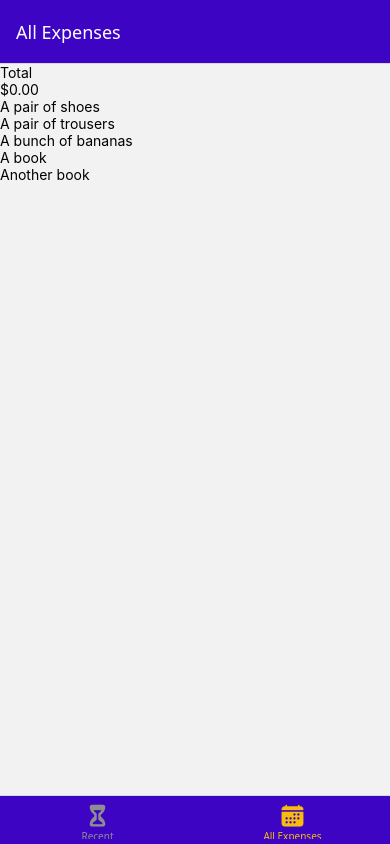
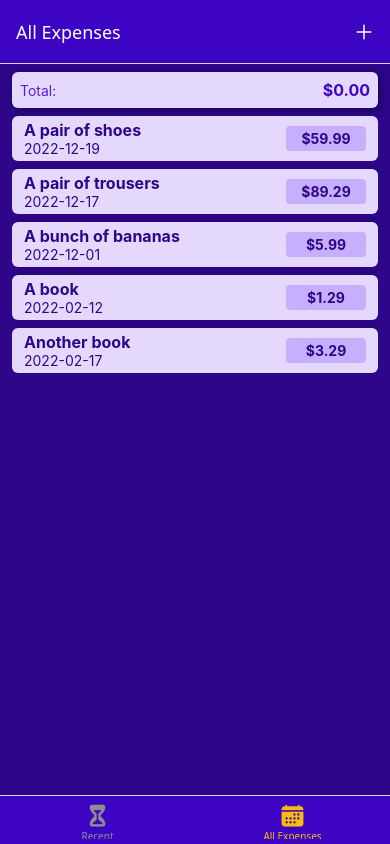
Before and after one commit to TetianaKlitna/react-native-expense-tracker-app, a React Native app: screen /AllExpenses in a window 390 px wide. Built offline with nearby package versions, Linux system fonts and the light colour scheme.

Commit message:
added expense output

```diff
--- a/App.js
+++ b/App.js
@@ -6,6 +6,7 @@
 import AllExpenses from './screens/AllExpenses';
 import ManageExpense from './screens/ManageExpense';
 import { GlobalStyles } from './constants/styles';
+import IconButton from './ui/IconButton';
 import { Ionicons } from '@expo/vector-icons';
 
 const Stack = createNativeStackNavigator();
@@ -19,6 +20,7 @@
         headerTintColor: 'white',
         tabBarStyle: { backgroundColor: GlobalStyles.colors.primary500 },
         tabBarActiveTintColor: GlobalStyles.colors.accent500,
+        headerRight: ({ tintColor }) => (<IconButton icon="add" size={24} color={tintColor} onPress={() => {}} />),
       }}>
       <Tab.Screen name="RecentExpenses" component={RecentExpenses}
         options={{
--- /dev/null
+++ b/components/ExpensesOutput/ExpenseItem.jsx
@@ -0,0 +1,64 @@
+import { Text, StyleSheet, Pressable, View } from 'react-native';
+import { GlobalStyles } from '../../constants/styles';
+import { getFormattedDate } from '../../util/date';
+
+function ExpenseItem({ description, date, amount }) {
+
+    const expensePreassHandler = () => {
+        console.log('Pressed!');
+    }
+
+    return (
+        <Pressable onPress={expensePreassHandler} style={({ pressed }) => [
+            GlobalStyles.shadow,
+            pressed && { opacity: 0.7 },
+        ]}>
+            <View style={styles.item}>
+                <View>
+                    <Text style={[styles.text, styles.description]}>{description}</Text>
+                    <Text style={styles.text}>{getFormattedDate(date)}</Text>
+                </View>
+                <View style={styles.amountContainer}>
+                    <Text style={styles.amount}>${amount.toFixed(2)}</Text>
+                </View>
+            </View>
+        </Pressable>
+    )
+}
+
+const styles = StyleSheet.create({
+    item: {
+        paddingHorizontal: 12,
+        paddingVertical: 4,
+        marginBottom: 8,
+        backgroundColor: GlobalStyles.colors.primary50,
+        borderRadius: 6,
+        flexDirection: 'row',
+        justifyContent: 'space-between',
+        alignItems: 'center',
+    },
+    text: {
+        color: GlobalStyles.colors.primary700,
+    },
+    description: {
+        fontSize: 16,
+        fontWeight: 'bold',
+        color: GlobalStyles.colors.primary700,
+    },
+    amountContainer: {
+        paddingHorizontal: 12,
+        paddingVertical: 4,
+        backgroundColor: GlobalStyles.colors.primary100,
+        color: GlobalStyles.colors.primary700,
+        justifyContent: 'center',
+        alignItems: 'center',
+        borderRadius: 4,
+        minWidth: 80,
+    },
+    amount: {
+        color: GlobalStyles.colors.primary700,
+        fontWeight: 'bold',
+    }
+});
+
+export default ExpenseItem;
--- a/components/ExpensesOutput/ExpensesList.jsx
+++ b/components/ExpensesOutput/ExpensesList.jsx
@@ -1,14 +1,14 @@
-import { View, FlatList, Text} from 'react-native';
+import { View, FlatList, Text, StyleSheet } from 'react-native';
+import ExpenseItem from './ExpenseItem';
 
 function ExpensesList({ expenses }) {
   return (
-        <View>
-
+    <View style={styles.container}>
       <FlatList
         data={expenses}
-              renderItem={({item}) => {
+        renderItem={({ item }) => {
           return (
-                    <Text>{item.description}</Text>
+            <ExpenseItem {...item} />
           );
         }}
         keyExtractor={(item) => item.id}
@@ -17,4 +17,10 @@
   );
 }
 
+const styles = StyleSheet.create({
+  container: {
+    marginTop: 8,
+  },
+});
+
 export default ExpensesList;
--- a/components/ExpensesOutput/ExpensesOutput.jsx
+++ b/components/ExpensesOutput/ExpensesOutput.jsx
@@ -1,6 +1,7 @@
 import { View, StyleSheet } from 'react-native';
 import ExpensesSummary from './ExpensesSummary';
 import ExpensesList from './ExpensesList';
+import { GlobalStyles } from '../../constants/styles';
 
 const DUMMY_EXPENSES = [
     { id: 'e1', description: 'A pair of shoes', amount: 59.99, date: new Date('2022-12-19') },
@@ -12,11 +13,19 @@
 
 function ExpensesOutput({ expenses, expensesPeriod }) {
     return (
-        <View>
+        <View style={styles.container}>
             <ExpensesSummary periodName={expensesPeriod} expenses={expenses} />
             <ExpensesList expenses={DUMMY_EXPENSES} />
         </View>
     );
 }
 
+const styles = StyleSheet.create({
+    container: {
+        flex: 1,
+        paddingHorizontal: 12,
+        backgroundColor: GlobalStyles.colors.primary700,
+    }
+});
+
 export default ExpensesOutput;
--- a/components/ExpensesOutput/ExpensesSummary.jsx
+++ b/components/ExpensesOutput/ExpensesSummary.jsx
@@ -1,15 +1,37 @@
 import { View, Text, StyleSheet } from 'react-native'
+import { GlobalStyles } from '../../constants/styles';
 
 function ExpensesSummary({ periodName, expenses }) {
 
     const expensesTotal = expenses.reduce((sum, expense) => sum + expense.amount, 0);
 
     return (
-        <View>
-            <Text>{periodName}</Text>
-            <Text>${expensesTotal.toFixed(2)}</Text>
+        <View style = {[styles.container, GlobalStyles.shadow]}>
+            <Text style={styles.period}>{periodName}</Text>
+            <Text style={styles.sum}>${expensesTotal.toFixed(2)}</Text>
         </View>
     )
 }
 
+const styles = StyleSheet.create({
+    container: {
+        marginTop: 8,
+        padding: 8,
+        backgroundColor: GlobalStyles.colors.primary50,
+        borderRadius: 6,
+        alignItems: 'center',
+        flexDirection: 'row',
+        justifyContent: 'space-between',
+    },
+    period: {
+        fontSize: 14,
+        color: GlobalStyles.colors.primary400,
+    },
+    sum: {
+        fontSize: 16,
+        fontWeight: 'bold',
+        color: GlobalStyles.colors.primary500,
+    }
+})
+
 export default ExpensesSummary;
--- a/constants/styles.js
+++ b/constants/styles.js
@@ -13,4 +13,14 @@
     gray500: '#39324a',
     gray700: '#221c30',
   },
+  shadow: {
+    // iOS shadow
+    shadowColor: 'black',
+    shadowOpacity: 0.4,
+    shadowOffset: { width: 2, height: 2 },
+    shadowRadius: 8,
+
+    // Android shadow
+    elevation: 3,
+  },
 };
--- a/screens/AllExpenses.jsx
+++ b/screens/AllExpenses.jsx
@@ -3,7 +3,7 @@
 
 function AllExpenses() {
   return (
-    <ExpensesOutput expenses={[]} expensesPeriod="Total" />
+    <ExpensesOutput expenses={[]} expensesPeriod="Total:" />
   );
 }
 
--- a/screens/RecentExpenses.jsx
+++ b/screens/RecentExpenses.jsx
@@ -2,8 +2,7 @@
 import ExpensesOutput from "../components/ExpensesOutput/ExpensesOutput";
 
 function RecentExpenses() {
-  // return <ExpensesOutput expenses={[]} expensesPeriod="Last 7 day" />;
-  return <Text>Recent Expenses Screen</Text>;
+  return <ExpensesOutput expenses={[]} expensesPeriod="Last 7 days:" />;
 }
 
 export default RecentExpenses;
--- /dev/null
+++ b/ui/IconButton.js
@@ -0,0 +1,23 @@
+import { Ionicons } from '@expo/vector-icons';
+import { Pressable, View, StyleSheet } from 'react-native';
+
+function IconButton({ icon, size, color, onPress }) {
+    return (
+        <Pressable onPress={onPress} style={({ pressed }) => pressed && { opacity: 0.7 }}>
+            <View style={styles.buttonContainer}>
+                <Ionicons name={icon} size={size} color={color} />
+            </View>
+        </Pressable>
+    );
+}
+
+const styles = StyleSheet.create({
+    buttonContainer: {
+        borderRadius: 24,
+        padding: 6,
+        marginHorizontal: 8,
+        marginVertical: 2,
+    },
+});
+
+export default IconButton;
--- /dev/null
+++ b/util/date.js
@@ -0,0 +1,6 @@
+export function getFormattedDate(date) {
+    const year = date.getFullYear();
+    const month = (date.getMonth() + 1).toString().padStart(2, '0');
+    const day = date.getDate().toString().padStart(2, '0');
+    return `${year}-${month}-${day}`;
+}
```
Lines whose indentation alone changed are shown as unchanged.
